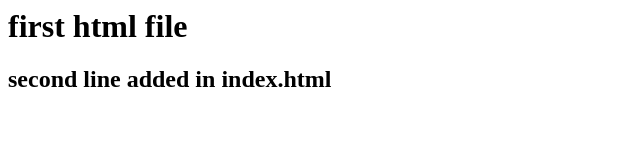
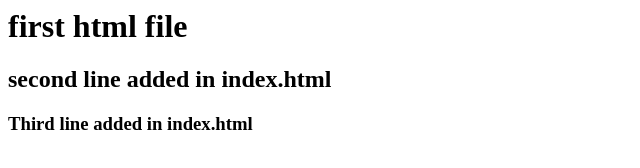
Before and after one commit to gcpmay2023babu/june19_repo, a plain HTML site: page index.html in a window 1280 px wide. Shown: the whole page, without its empty margins (0-640 px from the left). Drawn offline with Linux system fonts and the light colour scheme.

Commit message:
Update index.html

```diff
--- a/index.html
+++ b/index.html
@@ -1,2 +1,3 @@
 <h1>first html file</h1>
 <h2>second line added in index.html</h2>
+<h3>Third line added in index.html</h3>
```
